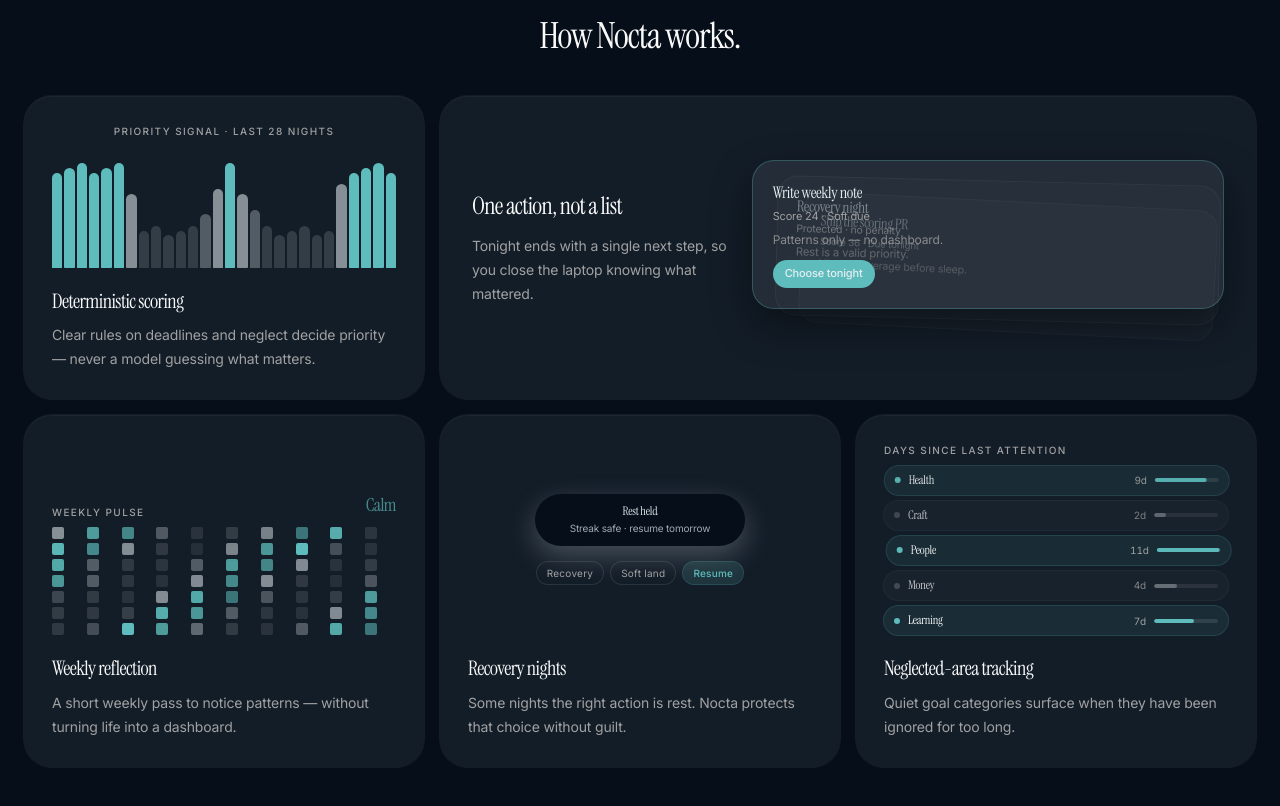
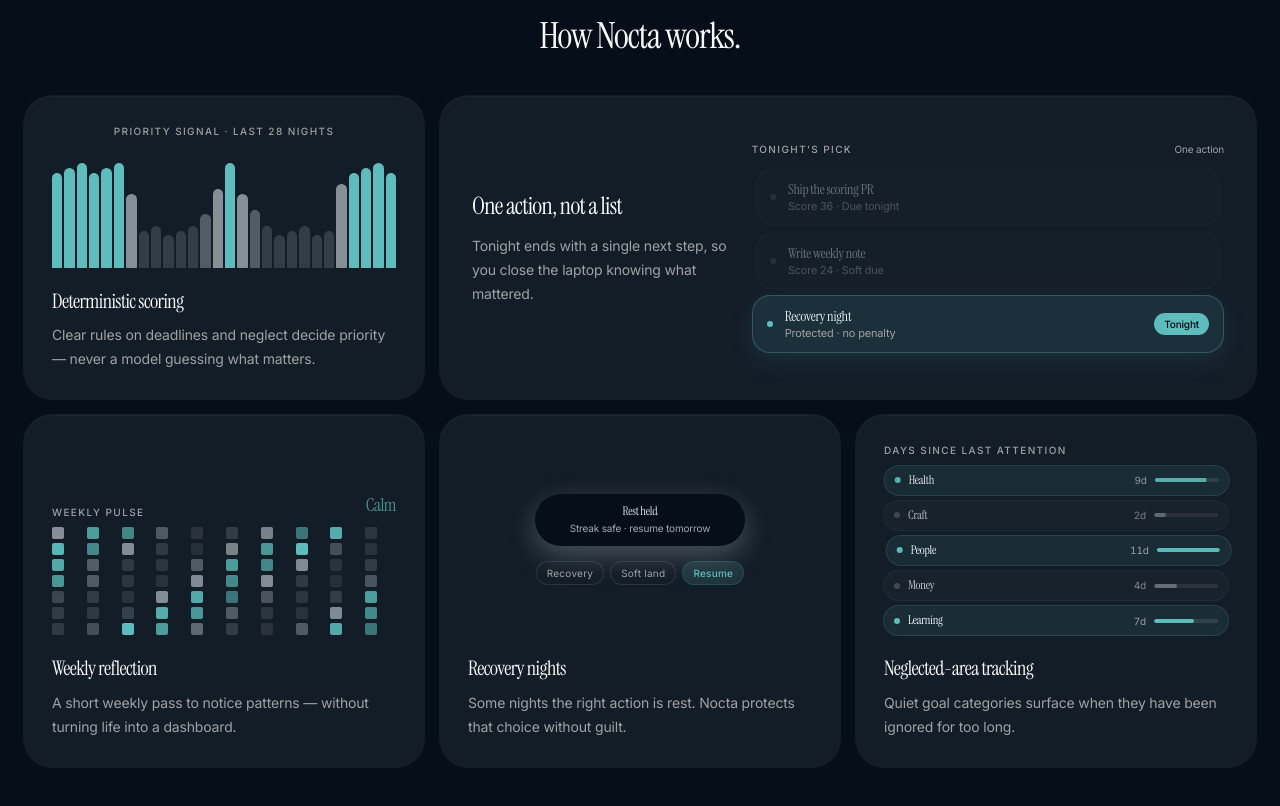
Before and after one commit to mohdsahil36/Cadence, a Next.js app in the folder frontend/: page /login in a window 1280 px wide. Shown: the part 1200-2006 px from the top of the page. Built offline with nearby package versions, Linux system fonts and the light colour scheme.

Commit message:
Code Update : login screen + forms Ui done

```diff
--- a/frontend/app/globals.css
+++ b/frontend/app/globals.css
@@ -221,6 +221,66 @@
   }
 }
 
+/* Auth form card — locked moonlight palette (always light on night shell) */
+.nocta-auth-form {
+  --auth-surface: oklch(0.965 0.014 235);
+  --auth-muted: oklch(0.92 0.018 235);
+  --auth-ink: oklch(0.24 0.035 250);
+  --auth-soft: oklch(0.5 0.028 250);
+  --auth-line: oklch(0.86 0.02 235);
+  --auth-field: oklch(0.985 0.008 235);
+  --auth-glow: oklch(0.55 0.09 195);
+  --auth-night: oklch(0.22 0.035 250);
+  background-color: var(--auth-surface);
+  color: var(--auth-ink);
+  box-shadow:
+    0 16px 48px color-mix(in oklab, var(--auth-night) 28%, transparent),
+    0 0 0 1px color-mix(in oklab, var(--auth-ink) 6%, transparent);
+}
+.nocta-auth-form .auth-tabs {
+  background-color: var(--auth-muted);
+}
+.nocta-auth-form .auth-tab-active {
+  background-color: var(--auth-field);
+  color: var(--auth-ink);
+  box-shadow: 0 1px 2px color-mix(in oklab, var(--auth-night) 12%, transparent);
+}
+.nocta-auth-form .auth-tab-idle {
+  color: var(--auth-soft);
+}
+.nocta-auth-form .auth-tab-idle:hover {
+  color: var(--auth-ink);
+}
+.nocta-auth-form .auth-input {
+  border-color: var(--auth-line) !important;
+  background-color: var(--auth-field) !important;
+  color: var(--auth-ink) !important;
+}
+.nocta-auth-form .auth-input::placeholder {
+  color: color-mix(in oklab, var(--auth-soft) 75%, white) !important;
+}
+.nocta-auth-form .auth-input:focus-visible {
+  border-color: var(--auth-glow) !important;
+  --tw-ring-shadow: 0 0 #0000;
+  --tw-ring-offset-shadow: 0 0 #0000;
+  box-shadow: 0 0 0 3px color-mix(in oklab, var(--auth-glow) 22%, transparent);
+  outline: none;
+}
+.nocta-auth-form .auth-cta {
+  background-color: var(--auth-night);
+  color: white;
+}
+.nocta-auth-form .auth-cta:hover {
+  background-color: color-mix(in oklab, var(--auth-night) 88%, var(--auth-glow));
+}
+.nocta-auth-form .auth-link {
+  color: var(--auth-glow);
+}
+.nocta-auth-form .auth-footer {
+  border-color: var(--auth-line);
+  background-color: var(--auth-surface);
+}
+
 /* Bento card surface */
 .nocta-bento-card {
   background-color: color-mix(in oklab, var(--nocta-paper) 88%, var(--nocta-ink)) !important;
--- a/frontend/app/login/content.ts
+++ b/frontend/app/login/content.ts
@@ -82,6 +82,8 @@
     emailPlaceholder: "you@example.com",
     password: "Password",
     passwordPlaceholder: "Your password",
+    showPassword: "Show password",
+    hidePassword: "Hide password",
     // Auth later
     close: "Close",
     login: {
--- /dev/null
+++ b/frontend/app/login/ui/password-field.tsx
@@ -0,0 +1,66 @@
+"use client";
+
+import { Eye, EyeOff } from "lucide-react";
+import { Input } from "@/components/ui/input";
+import { loginContent } from "../content";
+
+const INPUT_CLASS =
+  "auth-input h-10 rounded-xl border py-0 pr-11 pl-3.5 shadow-none focus-visible:ring-0 focus-visible:ring-offset-0";
+
+type PasswordFieldProps = {
+  id: string;
+  name: string;
+  autoComplete: string;
+  placeholder: string;
+  value: string;
+  onChange: (value: string) => void;
+  visible: boolean;
+  onVisibleChange: (visible: boolean) => void;
+  tabIndex?: number;
+};
+
+export function PasswordField({
+  id,
+  name,
+  autoComplete,
+  placeholder,
+  value,
+  onChange,
+  visible,
+  onVisibleChange,
+  tabIndex,
+}: PasswordFieldProps) {
+  return (
+    <div className="relative">
+      <Input
+        id={id}
+        type={visible ? "text" : "password"}
+        name={name}
+        autoComplete={autoComplete}
+        tabIndex={tabIndex}
+        placeholder={placeholder}
+        value={value}
+        onChange={(e) => onChange(e.target.value)}
+        className={INPUT_CLASS}
+      />
+      <button
+        type="button"
+        tabIndex={tabIndex}
+        aria-label={
+          visible
+            ? loginContent.auth.hidePassword
+            : loginContent.auth.showPassword
+        }
+        aria-pressed={visible}
+        onClick={() => onVisibleChange(!visible)}
+        className="absolute top-1/2 right-1.5 inline-flex size-8 -translate-y-1/2 cursor-pointer items-center justify-center rounded-lg text-(--auth-soft) transition-colors hover:bg-(--auth-muted) hover:text-(--auth-ink)"
+      >
+        {visible ? (
+          <EyeOff className="size-4" aria-hidden />
+        ) : (
+          <Eye className="size-4" aria-hidden />
+        )}
+      </button>
+    </div>
+  );
+}
--- a/frontend/components/illustrations/bento-visuals.tsx
+++ b/frontend/components/illustrations/bento-visuals.tsx
@@ -119,108 +119,96 @@
   );
 }
 
-/** Rotating action cards */
+/** Tonight’s pick — one lit row among quiet options (no stacked cards) */
 export function OneActionVisual({ className, wide }: VisualProps) {
   const reduce = useReducedMotion();
-  const cards = [
-    {
-      title: "Ship the scoring PR",
-      meta: "Score 36 · Due tonight",
-      detail: "Highest leverage before sleep.",
-    },
-    {
-      title: "Write weekly note",
-      meta: "Score 24 · Soft due",
-      detail: "Patterns only — no dashboard.",
-    },
-    {
-      title: "Recovery night",
-      meta: "Protected · no penalty",
-      detail: "Rest is a valid priority.",
-    },
-  ];
-  const [index, setIndex] = useState(0);
+  const options = [
+    { title: "Ship the scoring PR", meta: "Score 36 · Due tonight" },
+    { title: "Write weekly note", meta: "Score 24 · Soft due" },
+    { title: "Recovery night", meta: "Protected · no penalty" },
+  ] as const;
+  const [picked, setPicked] = useState(0);
 
   useEffect(() => {
     if (reduce) return;
     const id = window.setInterval(() => {
-      setIndex((v) => (v + 1) % cards.length);
-    }, 3200);
+      setPicked((v) => (v + 1) % options.length);
+    }, 2800);
     return () => window.clearInterval(id);
-  }, [reduce, cards.length]);
+  }, [reduce, options.length]);
 
   return (
     <div
       className={cn(
-        "relative flex h-full items-center justify-center",
+        "flex h-full flex-col justify-center gap-3",
         wide ? "min-h-48" : "min-h-36",
         className,
       )}
     >
-      <div
-        className={cn(
-          "relative w-full",
-          wide ? "h-44 max-w-none" : "h-32 max-w-56",
-        )}
-      >
-        {cards.map((card, i) => {
-          const offset = (i - index + cards.length) % cards.length;
-          const isFront = offset === 0;
-          const isVisible = offset <= 2;
+      <div className="flex items-baseline justify-between gap-2">
+        <p className={labelClass}>Tonight’s pick</p>
+        {wide ? (
+          <p className="text-[10px] text-muted-foreground">One action</p>
+        ) : null}
+      </div>
+
+      <div className="flex flex-col gap-1.5" role="list">
+        {options.map((opt, i) => {
+          const active = i === picked;
           return (
             <motion.div
-              key={card.title}
-              aria-hidden={!isFront}
-              className={cn(
-                "absolute inset-x-0 top-0 overflow-hidden rounded-3xl border p-4 sm:p-5",
-                isFront
-                  ? "border-nocta-glow/25 bg-nocta-paper text-nocta-ink shadow-[0_16px_40px_color-mix(in_oklab,var(--nocta-ink)_18%,transparent)] dark:border-nocta-glow/30 dark:bg-white/[0.07] dark:text-nocta-ink dark:shadow-[0_16px_40px_rgb(0_0_0_/_0.45)]"
-                  : "border-nocta-ink/10 bg-nocta-ink/[0.04] dark:border-white/8 dark:bg-white/[0.04]",
-              )}
+              key={opt.title}
+              role="listitem"
+              aria-current={active ? "true" : undefined}
+              layout={!reduce}
               initial={false}
               animate={{
-                y: offset * (wide ? 16 : 12),
-                x: offset * (wide ? 10 : 6),
-                scale: 1 - offset * 0.06,
-                rotate: offset * 1.4,
-                zIndex: cards.length - offset,
-                opacity: isVisible ? (isFront ? 1 : 0.72 - offset * 0.14) : 0,
+                opacity: active ? 1 : 0.4,
+                scale: active ? 1 : 0.985,
               }}
               transition={
                 reduce
                   ? { duration: 0 }
-                  : { type: "spring", stiffness: 220, damping: 24, mass: 0.9 }
+                  : { type: "spring", stiffness: 280, damping: 28 }
               }
+              className={cn(
+                "flex items-center gap-3 rounded-2xl border px-3 py-2.5 sm:px-3.5",
+                active
+                  ? "border-nocta-glow/30 bg-nocta-glow/12 shadow-[0_8px_24px_color-mix(in_oklab,var(--nocta-glow)_12%,transparent)]"
+                  : "border-nocta-ink/6 bg-nocta-ink/[0.03] dark:border-white/6 dark:bg-white/[0.03]",
+              )}
             >
-              {/* Always show text so the stack reads as real cards */}
-              <p
+              <span
+                aria-hidden
                 className={cn(
-                  "font-serif tracking-[-0.02em] text-nocta-ink",
-                  wide ? "text-sm sm:text-base" : "text-xs",
-                  !isFront && "opacity-80",
+                  "size-1.5 shrink-0 rounded-full transition-colors duration-300",
+                  active ? "bg-nocta-glow" : "bg-nocta-ink/20 dark:bg-white/20",
                 )}
-              >
-                {card.title}
-              </p>
-              <p className="mt-1 text-[10px] text-muted-foreground sm:text-[11px]">
-                {card.meta}
-              </p>
-              {wide ? (
-                <p className="mt-2 text-xs text-muted-foreground/80">
-                  {card.detail}
+              />
+              <div className="min-w-0 flex-1">
+                <p
+                  className={cn(
+                    "truncate font-serif tracking-[-0.02em] text-nocta-ink",
+                    wide ? "text-sm" : "text-xs",
+                  )}
+                >
+                  {opt.title}
                 </p>
-              ) : null}
-              <motion.span
-                className="mt-3 inline-flex rounded-full bg-nocta-glow px-3 py-1.5 text-[10px] font-medium text-nocta-ink sm:text-[11px]"
-                initial={false}
-                animate={{
-                  opacity: isFront ? 1 : 0,
-                  y: isFront ? 0 : 6,
-                }}
-                transition={{ duration: 0.28, ease: [0.22, 1, 0.36, 1] }}
-              >
-                Choose tonight
-              </motion.span>
+                <p className="truncate text-[10px] text-muted-foreground sm:text-[11px]">
+                  {opt.meta}
+                </p>
+              </div>
+              <div className="flex h-6 w-16 shrink-0 items-center justify-end">
+                {active ? (
+                  <motion.span
+                    initial={reduce ? false : { opacity: 0, scale: 0.9 }}
+                    animate={{ opacity: 1, scale: 1 }}
+                    className="rounded-full bg-nocta-glow px-2.5 py-1 text-[10px] font-medium text-nocta-night"
+                  >
+                    Tonight
+                  </motion.span>
+                ) : null}
+              </div>
             </motion.div>
           );
         })}
```
Also changed, not shown: frontend/app/login/page.tsx (+80 -48 lines).
